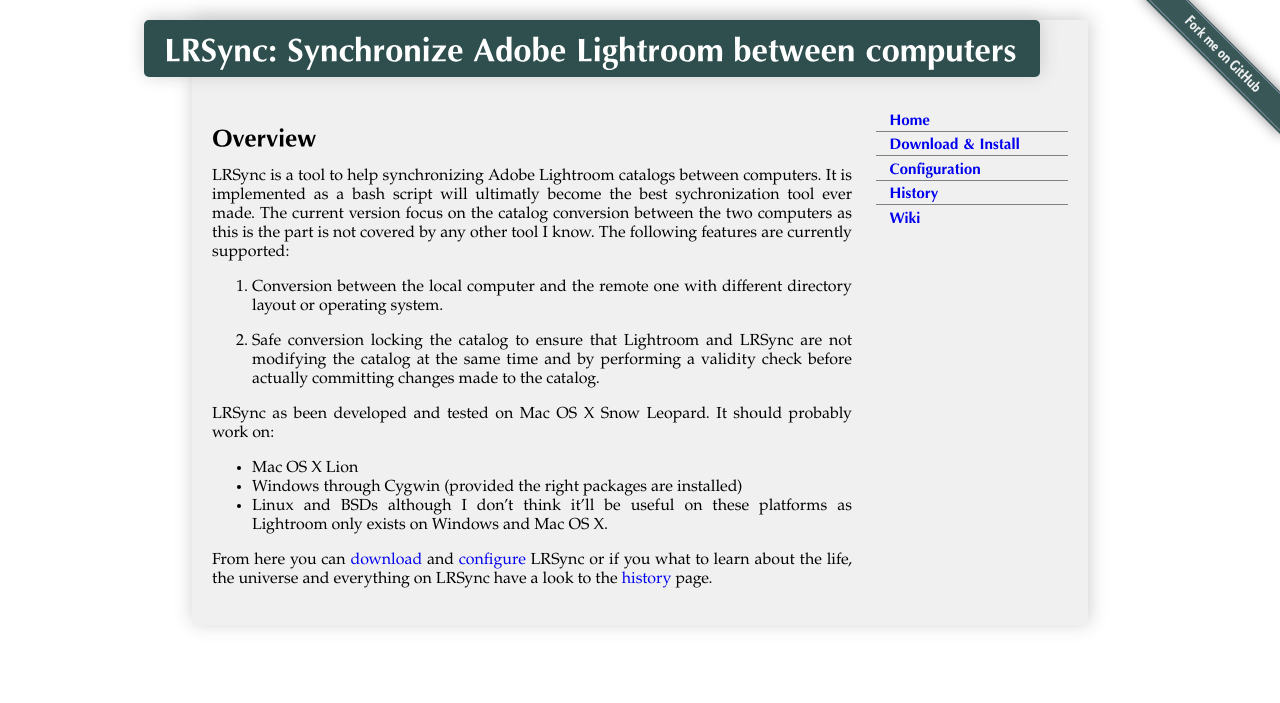
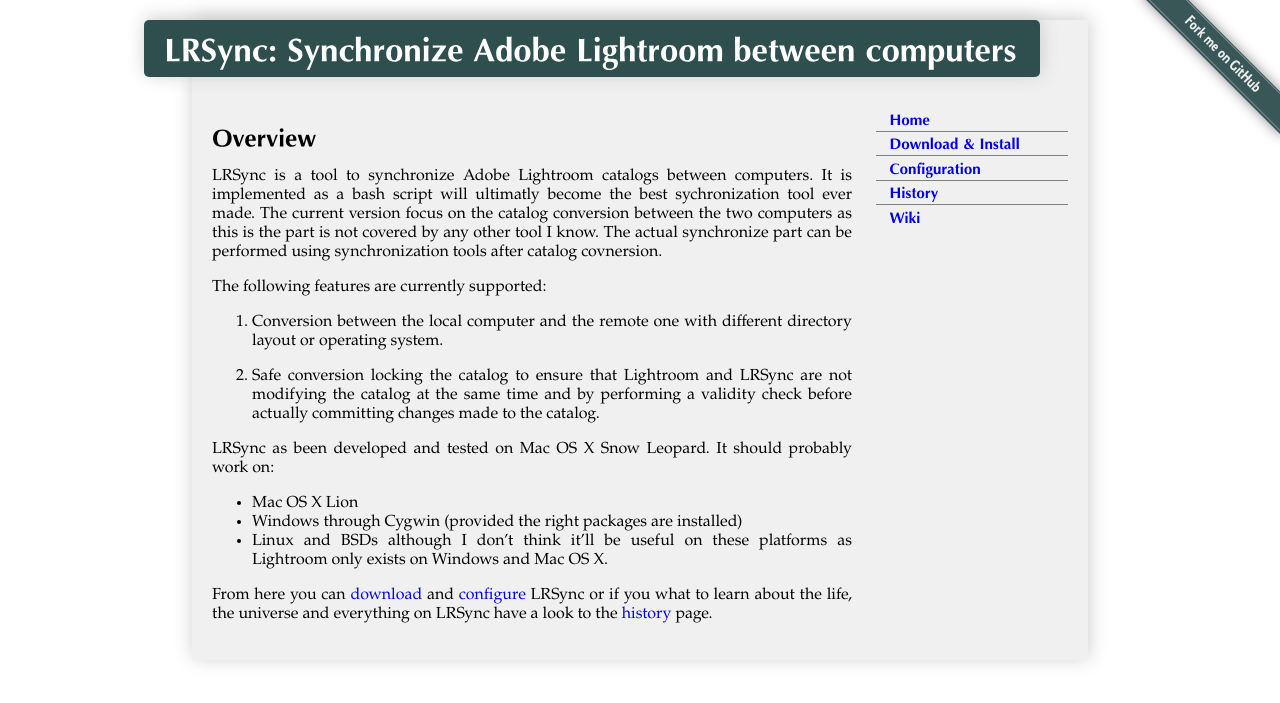
Before and after one commit to ggtools/LRSync, a Jekyll site: the page built from index.md, in a window 1280 px wide. Shown: the top 703 px of the page. Built offline with Jekyll 4.4.1, drawn with Linux system fonts in a browser that asks for light colours.

Commit message:
Keywords again. Changing description.

```diff
--- a/_layouts/default.html
+++ b/_layouts/default.html
@@ -5,7 +5,7 @@
 <head>
 <meta http-equiv="Content-Type" content="text/html; charset=utf-8" />
 <meta name="keywords"
-  content="lightroom 4, lightroom, adobe lightroom, synchronize lightroom, synchronize, synchronization, lightroom catalog, between computers" />
+  content="synchronize, lightroom, adobe lightroom, synchronize lightroom, synchronization, lightroom catalog, between computers" />
 <meta name="description" content="A tool to synchronize Lightroom catalogs between computers." />
 <link rel="stylesheet" type="text/css" href="css/pygments.css">
 <link rel="stylesheet" type="text/css" href="css/default.css">
--- a/index.md
+++ b/index.md
@@ -7,7 +7,9 @@
 Overview
 ========
 
-LRSync is a tool to help synchronizing Adobe Lightroom catalogs between computers. It is implemented as a bash script will ultimatly become the best sychronization tool ever made. The current version focus on the catalog conversion between the two computers as this is the part is not covered by any other tool I know. The following features are currently supported:
+LRSync is a tool to synchronize Adobe Lightroom catalogs between computers. It is implemented as a bash script will ultimatly become the best sychronization tool ever made. The current version focus on the catalog conversion between the two computers as this is the part is not covered by any other tool I know. The actual synchronize part can be performed using synchronization tools after catalog covnersion.
+
+The following features are currently supported:
 
 1. Conversion between the local computer and the remote one with different directory layout or operating system.
 
```
